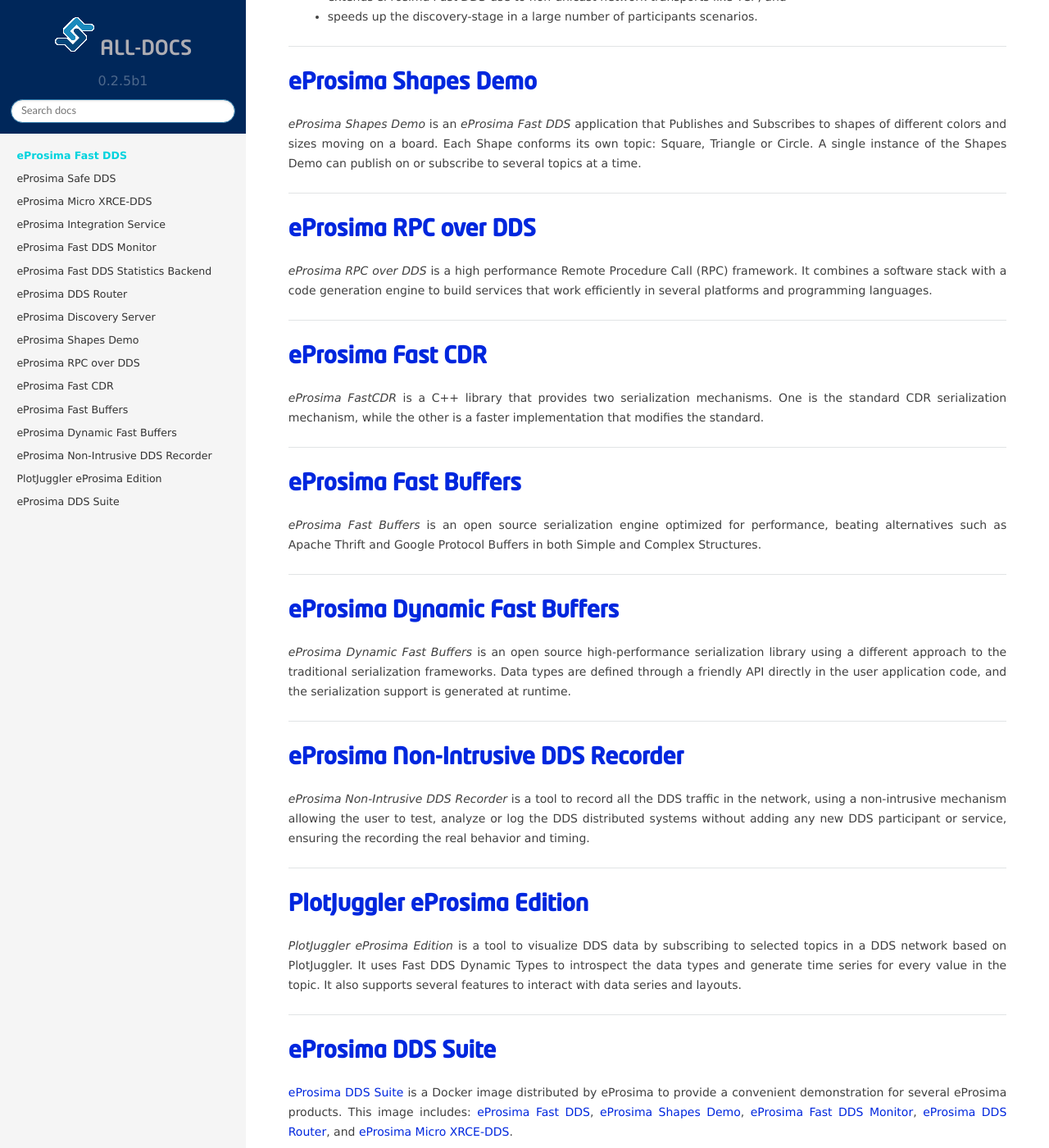
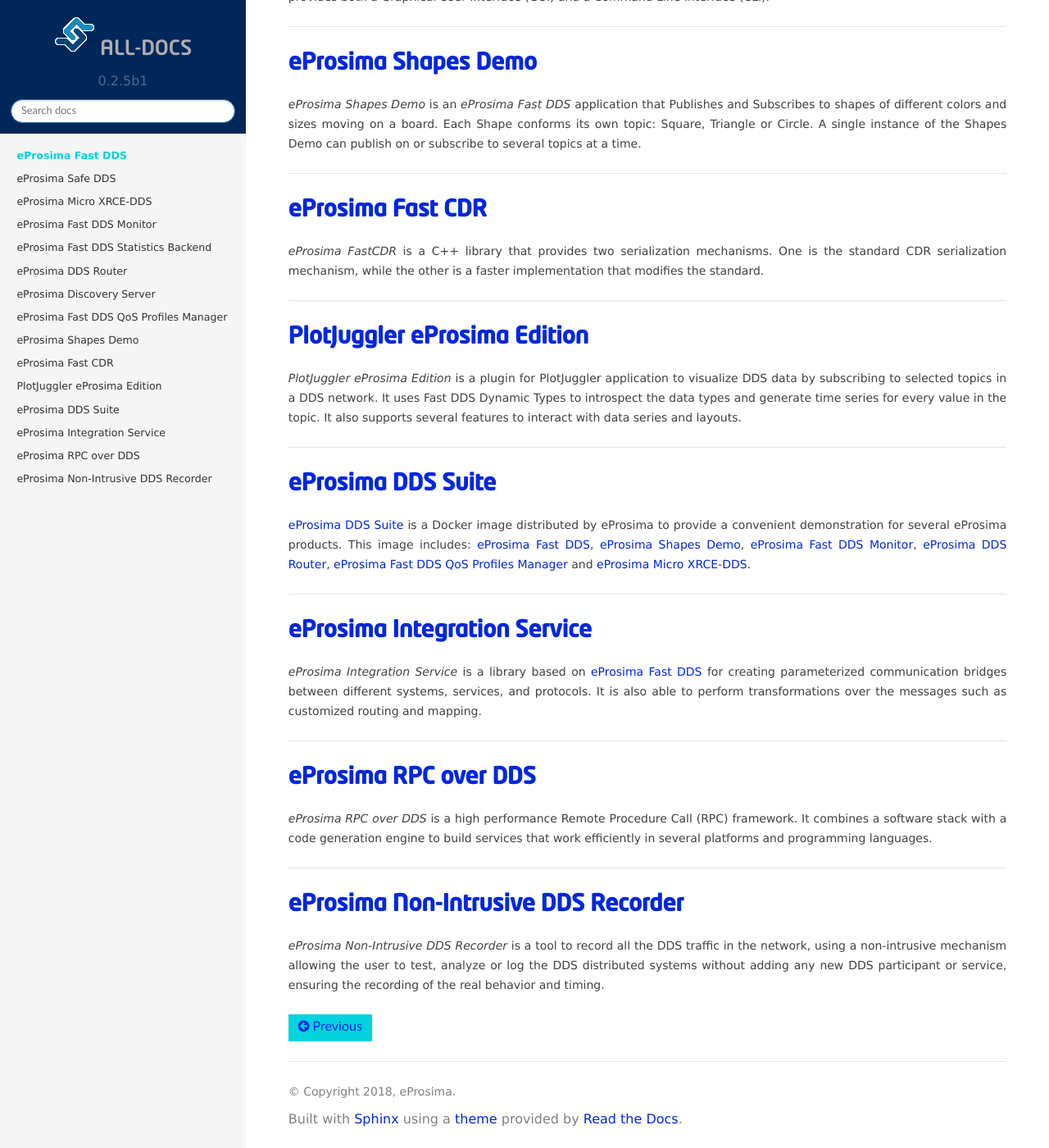
Before and after one commit to eProsima/all-docs, a Sphinx documentation site: the page built from source/docindex.rst, in a window 1280 px wide and 1400 px high, scrolled down 1933 px. Shown: the whole window at 82% size. Built offline with Sphinx 7.4.7 and the Read the Docs theme 2.0.0, drawn with Linux system fonts in a browser that asks for light colours; the version number is read from the project's files by our own code; some of the changed text lies outside the part shown.

Commit message:
Fastdds QoS Profiles Manager (#33)
* Refs #18330: reorder index, remove and update products

Signed-off-by: JLBuenoLopez-eProsima <joseluisbueno@eprosima.com>

* Refs #18330: add Fast DDS QoS Profiles Manager

Signed-off-by: JLBuenoLopez-eProsima <joseluisbueno@eprosima.com>

* Refs #18330: add Fast DDS QoS Profiles Manager documentation to DDS Suite

Signed-off-by: JLBuenoLopez-eProsima <joseluisbueno@eprosima.com>

* Refs #18330: apply review suggestions

Signed-off-by: JLBuenoLopez-eProsima <joseluisbueno@eprosima.com>

---------

Signed-off-by: JLBuenoLopez-eProsima <joseluisbueno@eprosima.com>

```diff
--- a/source/docindex.rst
+++ b/source/docindex.rst
@@ -21,9 +21,8 @@
 `eProsima Fast DDS`_
 ----------------------
 
-*eProsima Fast DDS* is a high performance publish subscribe
-framework to share data in distributed systems using a decoupled model
-based on Publishers, Subscribers, and Data Topics.
+*eProsima Fast DDS* is a high performance publish subscribe framework to share data in distributed systems using a
+decoupled model based on Publishers, Subscribers, and Data Topics.
 
 ------------------------------------------------------------------------------------------------------------------------
 
@@ -44,16 +43,6 @@
 *eProsima Micro XRCE-DDS* implements DDS-XRCE protocol specified in the
 DDS for *eXtremely Resource Constrained Environments* proposal submitted
 to the Object Management Group (OMG) consortium.
-
-------------------------------------------------------------------------------------------------------------------------
-
-`eProsima Integration Service`_
-----------------------------------
-
-*eProsima Integration Service* is a library based on `eProsima Fast DDS`_ for
-creating parameterized communication bridges between different systems,
-services, and protocols. It is also able to perform transformations over
-the over the messages such as customized routing and mapping.
 
 ------------------------------------------------------------------------------------------------------------------------
 
@@ -93,8 +82,7 @@
 `eProsima Discovery Server`_
 ----------------------------------------
 
-*eProsima Discovery Server* is an application that simplifies the use and testing of the new `eProsima Fast DDS`_
-discovery capabilities.
+*eProsima Discovery Server* is an `eProsima Fast DDS`_ discovery mechanism.
 *eProsima Fast DDS* allows a centralized, non-standard, client-server discovery mechanism that:
 
     - extends *eProsima Fast DDS* use to non-unicast network transports like TCP, and
@@ -102,63 +90,37 @@
 
 ------------------------------------------------------------------------------------------------------------------------
 
+`eProsima Fast DDS QoS Profiles Manager`_
+-------------------------------------------
+
+*eProsima Fast DDS QoS Profiles Manager* is a tool suite for the generation of `eProsima Fast DDS`_ configuration files.
+The suite provides both a Graphical User Interface (GUI) and a Command Line Interface (CLI).
+
+------------------------------------------------------------------------------------------------------------------------
+
 `eProsima Shapes Demo`_
 ---------------------------------
 
 *eProsima Shapes Demo* is an *eProsima Fast DDS* application that Publishes and Subscribes to shapes of
-different colors and sizes moving on a board. Each Shape conforms its
-own topic: Square, Triangle or Circle. A single instance of the Shapes
-Demo can publish on or subscribe to several topics at a time.
-
-------------------------------------------------------------------------------------------------------------------------
-
-`eProsima RPC over DDS`_
-----------------------------------
-
-*eProsima RPC over DDS* is a high performance Remote Procedure Call (RPC) framework. It combines a software stack
-with a code generation engine to build services that work efficiently in several platforms and programming languages.
+different colors and sizes moving on a board.
+Each Shape conforms its own topic: Square, Triangle or Circle.
+A single instance of the Shapes Demo can publish on or subscribe to several topics at a time.
 
 ------------------------------------------------------------------------------------------------------------------------
 
 `eProsima Fast CDR`_
 ----------------------------------
 
-*eProsima FastCDR* is a C++ library that provides two serialization mechanisms. One is the standard CDR serialization
-mechanism, while the other is a faster implementation that modifies the standard.
-
-------------------------------------------------------------------------------------------------------------------------
-
-`eProsima Fast Buffers`_
-----------------------------------
-
-*eProsima Fast Buffers* is an open source serialization engine optimized for performance, beating alternatives
-such as Apache Thrift and Google Protocol Buffers in both Simple and Complex Structures.
-
-------------------------------------------------------------------------------------------------------------------------
-
-`eProsima Dynamic Fast Buffers`_
-----------------------------------------
-
-*eProsima Dynamic Fast Buffers* is an open source high-performance serialization library using a different
-approach to the traditional serialization frameworks. Data types are defined through a friendly API directly in the
-user application code, and the serialization support is generated at runtime.
-
-------------------------------------------------------------------------------------------------------------------------
-
-`eProsima Non-Intrusive DDS Recorder`_
-----------------------------------------
-
-*eProsima Non-Intrusive DDS Recorder* is a tool to record all the DDS traffic in the network, using a non-intrusive
-mechanism allowing the user to test, analyze or log the DDS distributed systems without adding any new DDS participant
-or service, ensuring the recording the real behavior and timing.
+*eProsima FastCDR* is a C++ library that provides two serialization mechanisms.
+One is the standard CDR serialization mechanism, while the other is a faster implementation that modifies the standard.
 
 ------------------------------------------------------------------------------------------------------------------------
 
 `PlotJuggler eProsima Edition`_
 ----------------------------------------
 
-*PlotJuggler eProsima Edition* is a tool to visualize DDS data by subscribing to selected topics
-in a DDS network based on PlotJuggler.
+*PlotJuggler eProsima Edition* is a plugin for PlotJuggler application to visualize DDS data by subscribing to selected
+topics in a DDS network.
 It uses Fast DDS Dynamic Types to introspect the data types and generate time series for every value in the topic.
 It also supports several features to interact with data series and layouts.
 
@@ -170,22 +132,48 @@
 :ref:`eProsima DDS Suite <eprosima_dds_suite>` is a Docker image distributed by eProsima to provide a convenient
 demonstration for several eProsima products.
 This image includes: `eProsima Fast DDS`_, `eProsima Shapes Demo`_, `eProsima Fast DDS Monitor`_,
-`eProsima DDS Router`_, and `eProsima Micro XRCE-DDS`_.
+`eProsima DDS Router`_, `eProsima Fast DDS QoS Profiles Manager`_ and `eProsima Micro XRCE-DDS`_.
+
+------------------------------------------------------------------------------------------------------------------------
+
+`eProsima Integration Service`_
+----------------------------------
+
+*eProsima Integration Service* is a library based on `eProsima Fast DDS`_ for creating parameterized communication
+bridges between different systems, services, and protocols.
+It is also able to perform transformations over the messages such as customized routing and mapping.
+
+------------------------------------------------------------------------------------------------------------------------
+
+`eProsima RPC over DDS`_
+----------------------------------
+
+*eProsima RPC over DDS* is a high performance Remote Procedure Call (RPC) framework.
+It combines a software stack with a code generation engine to build services that work efficiently in several platforms
+and programming languages.
+
+------------------------------------------------------------------------------------------------------------------------
+
+`eProsima Non-Intrusive DDS Recorder`_
+----------------------------------------
+
+*eProsima Non-Intrusive DDS Recorder* is a tool to record all the DDS traffic in the network, using a non-intrusive
+mechanism allowing the user to test, analyze or log the DDS distributed systems without adding any new DDS participant
+or service, ensuring the recording of the real behavior and timing.
 
 .. _eProsima website: https://www.eprosima.com/
 .. _eProsima Fast DDS: https://fast-dds.docs.eprosima.com/en/latest/
 .. _eProsima Safe DDS: https://safe-dds.docs.eprosima.com/
+.. _eProsima Micro XRCE-DDS: https://micro-xrce-dds.readthedocs.io/en/latest/
+.. _eProsima Fast DDS Monitor: https://fast-dds-monitor.readthedocs.io/en/latest/
+.. _eProsima Fast DDS Statistics Backend: https://fast-dds-statistics-backend.readthedocs.io/en/latest/
+.. _eProsima DDS Router: https://eprosima-dds-router.readthedocs.io/en/latest/
+.. _eProsima Discovery Server: https://fast-dds.docs.eprosima.com/en/latest/fastdds/discovery/discovery_server.html
+.. _eProsima Fast DDS QoS Profiles Manager: https://fast-dds-qos-profiles-manager.readthedocs.io/en/latest/
 .. _eProsima Shapes Demo: https://eprosima-shapes-demo.readthedocs.io/en/latest/
-.. _eProsima Micro XRCE-DDS: https://micro-xrce-dds.readthedocs.io/en/latest/
+.. _eProsima Fast CDR: https://www.eprosima.com/images/PDFs/Fast_CDR.pdf
+.. _PlotJuggler eProsima Edition: https://plotjuggler-fastdds-plugins.readthedocs.io/en/latest/
+.. _eProsima DDS Suite: dds-suite/intro.html
 .. _eProsima Integration Service: https://integration-services.readthedocs.io/en/latest/
 .. _eProsima RPC over DDS: https://www.eprosima.com/docs/rpc-over-dds/1.0.3/pdf/eprosima-fast-rtps/User-Manual.pdf
-.. _eProsima Fast CDR: https://www.eprosima.com/images/PDFs/Fast_CDR.pdf
-.. _eProsima Fast Buffers: https://www.eprosima.com/docs/fast-buffers/0.3.0/pdf/User-Manual.pdf
 .. _eProsima Non-Intrusive DDS Recorder:    https://www.eprosima.com/docs/non-intrusive-dds-recorder/1.0.0/pdf/User-Manual.pdf
-.. _eProsima Dynamic Fast Buffers: https://www.eprosima.com/docs/dynamic-fast-buffers/0.2.0/pdf/User-Manual.pdf
-.. _eProsima Discovery Server: https://eprosima-discovery-server.readthedocs.io/en/latest/
-.. _eProsima Fast DDS Statistics Backend: https://fast-dds-statistics-backend.readthedocs.io/en/latest/
-.. _eProsima Fast DDS Monitor: https://fast-dds-monitor.readthedocs.io/en/latest/
-.. _eProsima DDS Suite: dds-suite/intro.html
-.. _eProsima DDS Router: https://eprosima-dds-router.readthedocs.io/en/latest/
-.. _PlotJuggler eProsima Edition: https://plotjuggler-fastdds-plugins.readthedocs.io/en/latest/
```
Also changed, not shown: other parts of source/docindex.rst (+2 -2 lines), source/dds-suite/dds_suite.rst (+15 -0 lines), source/dds-suite/intro.rst (+6 -1 lines).
